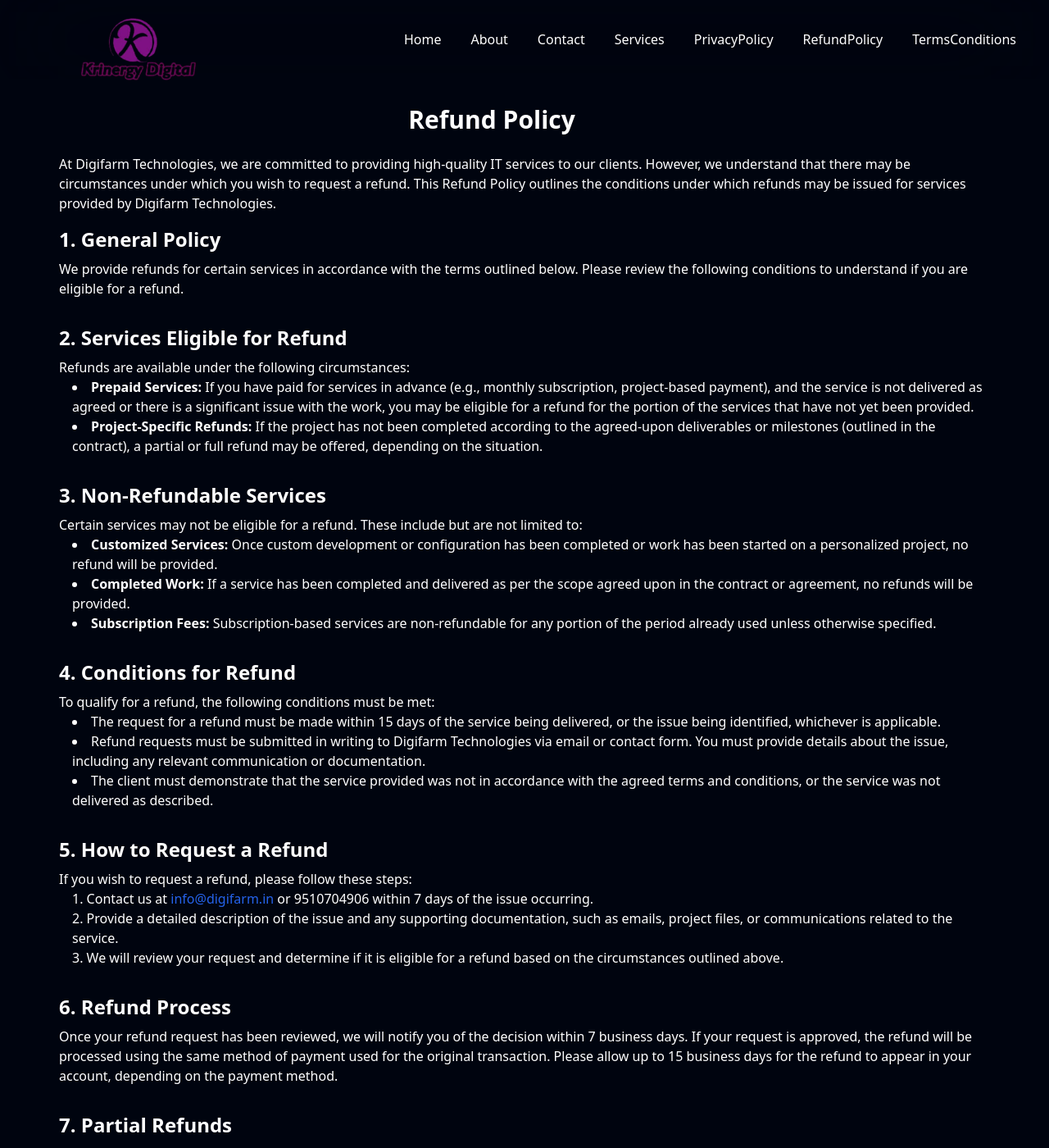
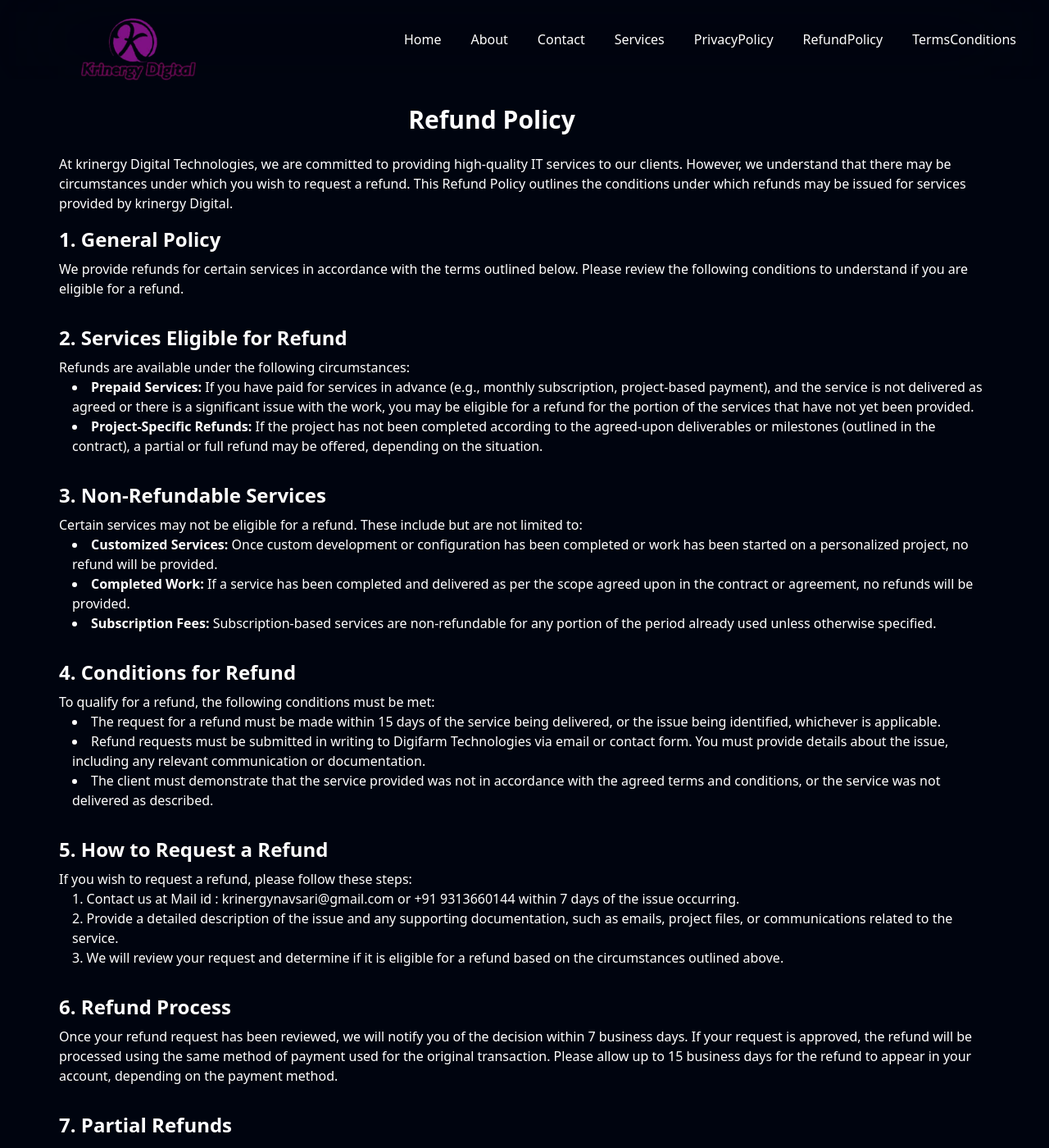
Before and after one commit to j2patel4545/Krinergy-Digital-Pendimng, a React (Vite) app: page /RefundPolicy in a window 1280 px wide. Shown: the top 1400 px of the page at 82% size. Built offline with nearby package versions, Linux system fonts and the light colour scheme.

Commit message:
RefundPolicy.jsx

```diff
--- a/src/Pages/RefundPolicy.jsx
+++ b/src/Pages/RefundPolicy.jsx
@@ -5,9 +5,9 @@ const RefundPolicy = () => {
     <div className="container py-10 bg-[#00040F] justify-center text-white pt-32 mx-auto w-screen px-4 sm:px-8">
       <h1 className="text-3xl -ml-28 flex justify-center w-screen font-bold text-center mb-6">Refund Policy</h1>
       <p className="mb-4">
-        At Digifarm Technologies, we are committed to providing high-quality IT services to our clients.
+        At krinergy Digital Technologies, we are committed to providing high-quality IT services to our clients.
         However, we understand that there may be circumstances under which you wish to request a refund.
-        This Refund Policy outlines the conditions under which refunds may be issued for services provided by Digifarm Technologies.
+        This Refund Policy outlines the conditions under which refunds may be issued for services provided by krinergy Digital.
       </p>
 
       <section className="mb-8">
@@ -50,7 +50,7 @@ const RefundPolicy = () => {
         <h2 className="text-2xl font-semibold mb-2">5. How to Request a Refund</h2>
         <p>If you wish to request a refund, please follow these steps:</p>
         <ul className="list-inside list-decimal ml-4">
-          <li>Contact us at <a href="mailto:info@digifarm.in" className="text-blue-600">info@digifarm.in</a> or 9510704906 within 7 days of the issue occurring.</li>
+          <li>Contact us at Mail id : krinergynavsari@gmail.com  or +91 9313660144 within 7 days of the issue occurring.</li>
           <li>Provide a detailed description of the issue and any supporting documentation, such as emails, project files, or communications related to the service.</li>
           <li>We will review your request and determine if it is eligible for a refund based on the circumstances outlined above.</li>
         </ul>
```
